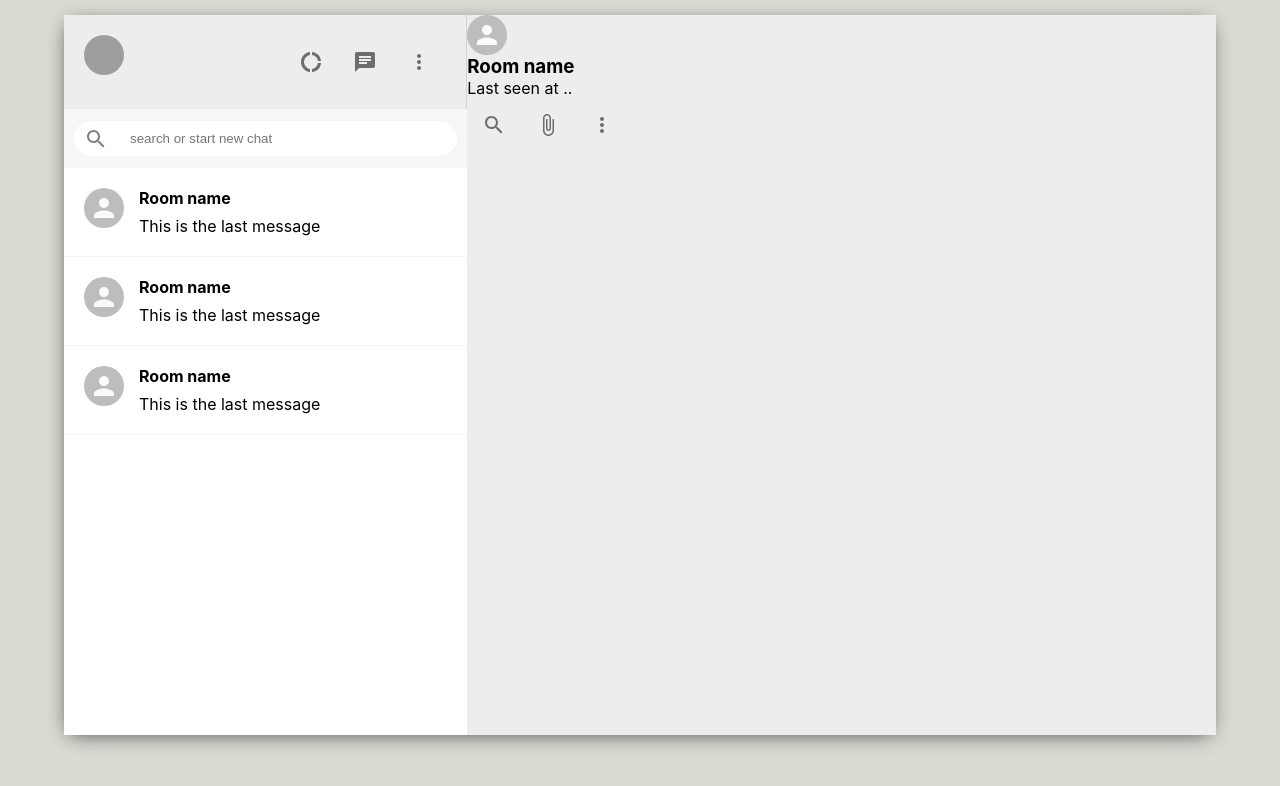
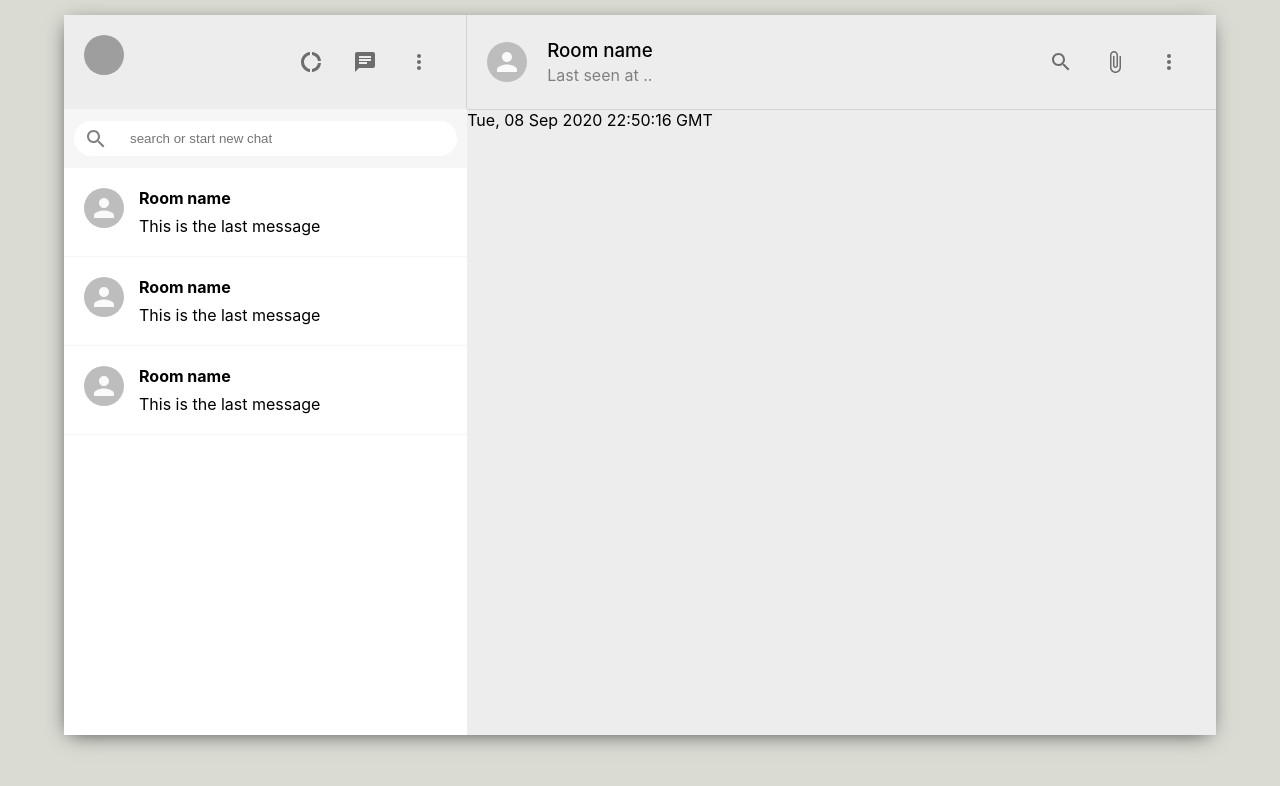
Before and after one commit to Elir-Mahad/whatmern, a React (Create React App) app: page / in a window 1280 px wide. Shown: the top 786 px of the page. Built offline with nearby package versions, Linux system fonts and the light colour scheme; grey boxes are pictures that could not be loaded.

Commit message:
fixed the styling for the char component and added a temporary time stamp

```diff
--- a/src/Chat.css
+++ b/src/Chat.css
@@ -5,6 +5,27 @@
 	/* border-left: 1px solid black; */
 }
 
+.chat_header {
+	padding: 20px;
+	display: flex;
+	align-items: center;
+	border-bottom: 1px solid lightgray;
+}
+
+.chat_headerInfo {
+	flex: 1;
+	padding-left: 20px;
+}
+
+.chat_headerInfo h3 {
+	margin-bottom: 3px;
+	font-weight: 500;
+}
+
+.chat_headerInfo p {
+	color: gray;
+}
+
 .chat_headerRight .MuiSvgIcon-root {
 	padding: 3px;
 	font-size: 24px !important;
--- a/src/Chat.js
+++ b/src/Chat.js
@@ -11,7 +11,6 @@ function Chat() {
 		<div className="chat">
 			<div className="chat_header">
 				<Avatar />
-			</div>
 				<div className="chat_headerInfo">
 					<h3> Room name </h3>
 					<p> Last seen at ..</p>
@@ -30,6 +29,15 @@ function Chat() {
 					</IconButton>
 				</div>
 			</div>
+			<div className="chat_body">
+				<p>
+					<span className="chat_timestamp">
+						{/*  */}
+						{new Date().toUTCString()}
+					</span>
+				</p>
+			</div>
+		</div>
 	);
 }
 
```
Lines whose indentation alone changed are shown as unchanged.
